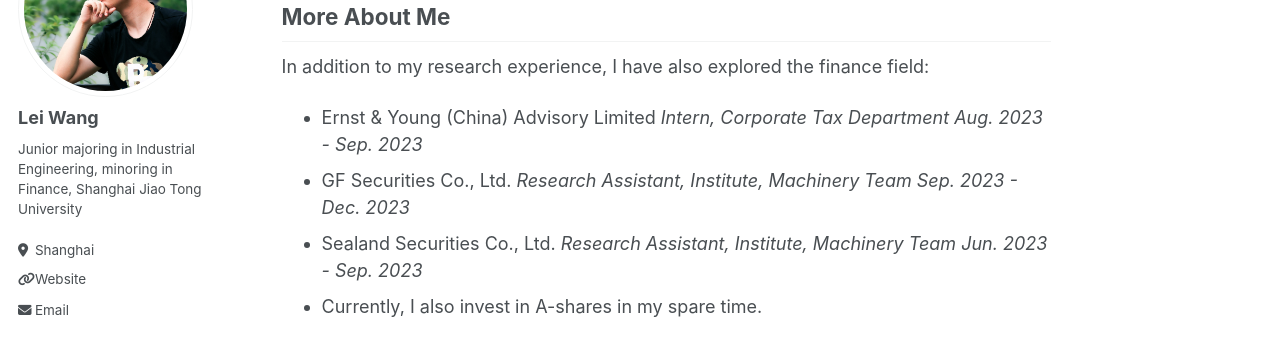
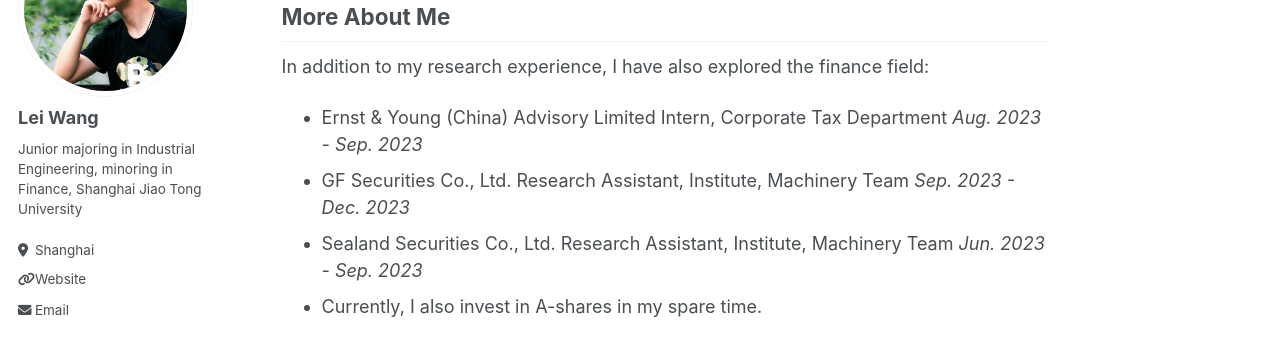
Before and after one commit to Wanglei123SJTU/Wanglei123SJTU.github.io, a Jekyll site: the page built from _pages/about.md, in a window 1280 px wide and 900 px high, scrolled down 904 px. Shown: the part 164-507 px from the top of the window. Built offline with Jekyll 4.4.1, drawn with Linux system fonts in a browser that asks for light colours.

```diff
--- a/_pages/about.md
+++ b/_pages/about.md
@@ -34,7 +34,7 @@ Selected Awards
 More About Me
 ------
 In addition to my research experience, I have also explored the finance field:
-* Ernst & Young (China) Advisory Limited _Intern, Corporate Tax Department_                                                   _Aug. 2023 - Sep. 2023_
-* GF Securities Co., Ltd.   _Research Assistant, Institute, Machinery Team_                                                   _Sep. 2023 - Dec. 2023_
-* Sealand Securities Co., Ltd. _Research Assistant, Institute, Machinery Team_                                                _Jun. 2023 - Sep. 2023_
+* Ernst & Young (China) Advisory Limited Intern, Corporate Tax Department                                                   _Aug. 2023 - Sep. 2023_
+* GF Securities Co., Ltd.   Research Assistant, Institute, Machinery Team                                                  _Sep. 2023 - Dec. 2023_
+* Sealand Securities Co., Ltd. Research Assistant, Institute, Machinery Team                                              _Jun. 2023 - Sep. 2023_
 * Currently, I also invest in A-shares in my spare time.
```
